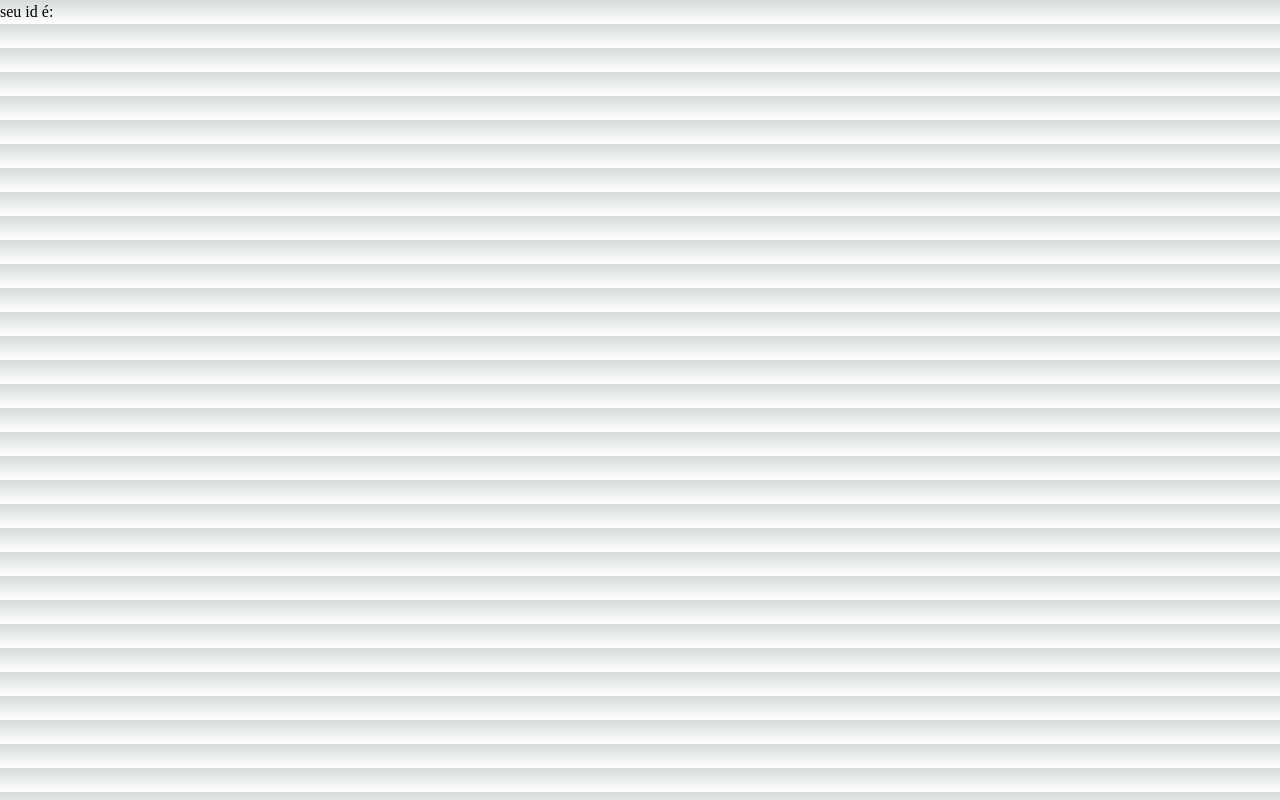
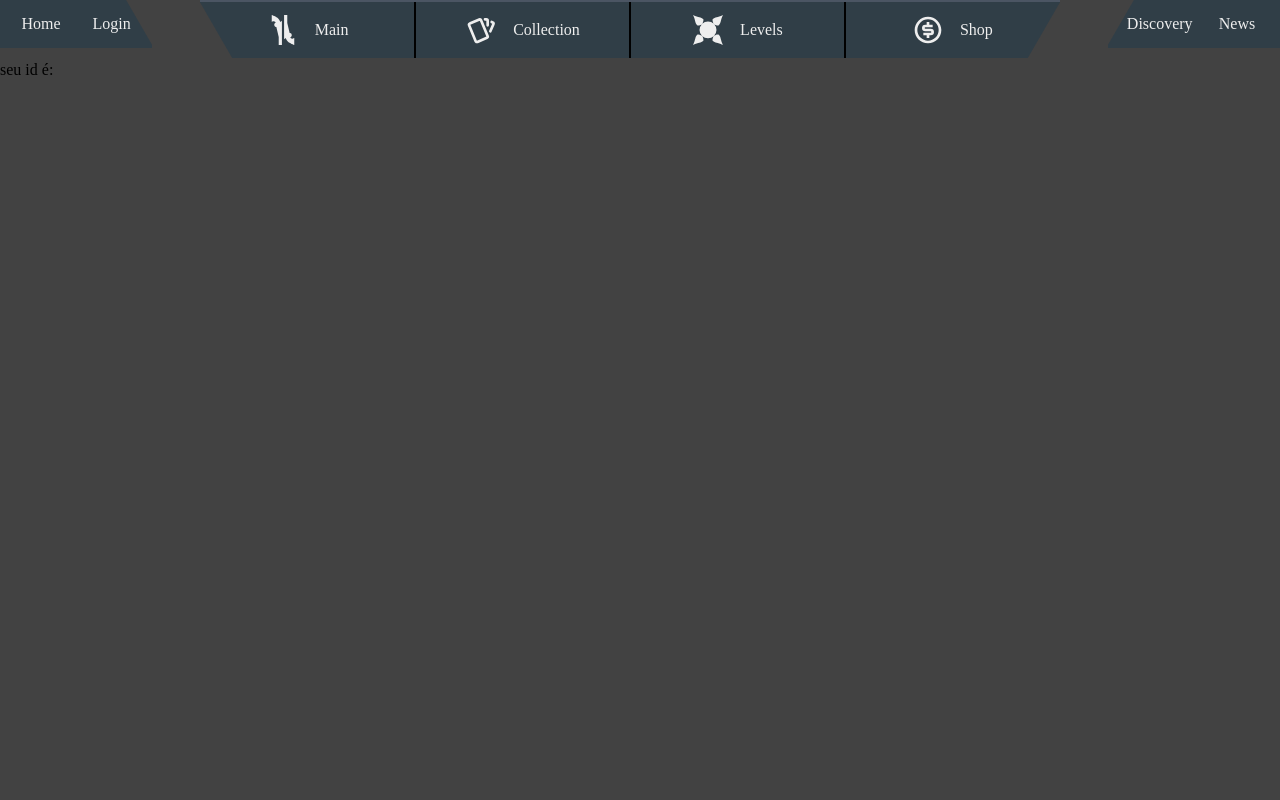
Before and after one commit to GuilhermeSchulz/card-games-frontend, a Next.js app: page / in a window 1280 px wide. Built offline with nearby package versions, Linux system fonts and the light colour scheme.

Commit message:
style prototype main page

```diff
--- a/package.json
+++ b/package.json
@@ -15,6 +15,7 @@
     "react": "^18",
     "react-dom": "^18",
     "react-hook-form": "^7.49.2",
+    "react-icons": "^4.12.0",
     "react-toastify": "^9.1.3",
     "socket.io-client": "^4.7.2",
     "zod": "^3.22.4"
--- a/src/app/globals.css
+++ b/src/app/globals.css
@@ -3,9 +3,6 @@
 @tailwind utilities;
 
 :root {
-  --foreground-rgb: 0, 0, 0;
-  --background-start-rgb: 214, 219, 220;
-  --background-end-rgb: 255, 255, 255;
   --color-red: #e04d3a;
   --color-red-50: #a02a1f;
   --color-red-0: #732828;
@@ -40,13 +37,10 @@
   box-sizing: border-box;
   font-family: var(--font-family);
 }
-
 body {
-  color: rgb(var(--foreground-rgb));
-  background: linear-gradient(
-      to bottom,
-      transparent,
-      rgb(var(--background-end-rgb))
-    )
-    rgb(var(--background-start-rgb));
+  background-color: var(--color-gray-800);
 }
+.container {
+  max-width: 900px;
+  margin: 0 auto;
+}
--- a/src/app/page.tsx
+++ b/src/app/page.tsx
@@ -1,13 +1,12 @@
+import { Header } from "@/components/Header";
+
 export default function Home() {
-  // socket.on("judas", (call) => {
-  //   // console.log(socket.callbacks);
-  //   console.log(call);
-  // });
-
   return (
-    <main>
-      <p>seu id é:</p>
-      {/* <Button /> */}
-    </main>
+    <>
+      <Header />
+      <main className="container">
+        <p>seu id é:</p>
+      </main>
+    </>
   );
 }
--- /dev/null
+++ b/src/components/Header.tsx
@@ -0,0 +1,42 @@
+import Link from "next/link";
+import { GiDuel, GiLevelFour } from "react-icons/gi";
+import { RiMoneyDollarCircleLine } from "react-icons/ri";
+import { TbCards } from "react-icons/tb";
+import "./styles.css";
+export function Header() {
+  return (
+    <header className="w-full flex justify-between gap-12">
+      <section className="relative overflow-hidden">
+        <Link href={"/"}>Home</Link>
+        <Link href={"/login"}>Login</Link>
+        <div className="bg-[--color-gray-800] w-12 skew-x-[30deg] absolute h-full right-[-36px]"></div>
+      </section>
+      <section className="w-10/12 px-0 gap-0 border-t-2 border-spacing-1 border-gray-600">
+        <div className="bg-[--color-gray-800] w-12 skew-x-[30deg] absolute h-full left-[-32px]"></div>
+
+        <Link className="nav_main" href={"/"}>
+          <GiDuel className="h-8 w-8" />
+          <p>Main</p>
+        </Link>
+        <Link className="nav_main" href={"/collection"}>
+          <TbCards className="h-8 w-8" />
+          <p>Collection</p>
+        </Link>
+        <Link className="nav_main" href={"/levels"}>
+          <GiLevelFour className="h-8 w-8" /> <p>Levels</p>
+        </Link>
+        <Link className="nav_main" href={"/shop"}>
+          <RiMoneyDollarCircleLine className="h-8 w-8" />
+          <p>Shop</p>
+        </Link>
+
+        <div className="bg-[--color-gray-800] w-12 skew-x-[-30deg] absolute h-full right-[-32px]"></div>
+      </section>
+      <section className="relative overflow-hidden">
+        <Link href={"/discovery"}>Discovery</Link>
+        <Link href={"/news"}>News</Link>
+        <div className="bg-[--color-gray-800] w-12 skew-x-[-30deg] absolute h-full left-[-36px]"></div>
+      </section>
+    </header>
+  );
+}
--- /dev/null
+++ b/src/components/styles.css
@@ -0,0 +1,40 @@
+@tailwind base;
+@tailwind components;
+@tailwind utilities;
+
+a {
+  display: flex;
+  align-items: center;
+  justify-content: center;
+  gap: 16px;
+  padding: 12px 0;
+  width: 50%;
+}
+a:hover,
+a:active {
+  color: var(--color-gray-500);
+}
+section {
+  background-color: var(--color-blue-50);
+  width: max-content;
+  padding: 0 32px;
+  display: flex;
+  justify-content: center;
+  align-items: center;
+  gap: 32px;
+  height: 100%;
+  color: var(--color-gray-200);
+  position: relative;
+  overflow: hidden;
+}
+.nav_main {
+  width: 25%;
+  outline: 1px solid black;
+}
+.nav_main:hover,
+.nav_main:focus {
+  filter: drop-shadow(2px, 4px, 6px, black);
+  -webkit-filter: drop-shadow(2px, 4px, 6px, black);
+  outline: 2px solid var(--color-gray-800);
+  box-shadow: inset 24px -19px 23px 2px rgba(0, 0, 0, 0.2);
+}
```
Also changed, not shown: 1 other file (tests, documents, lock files or other folders).
